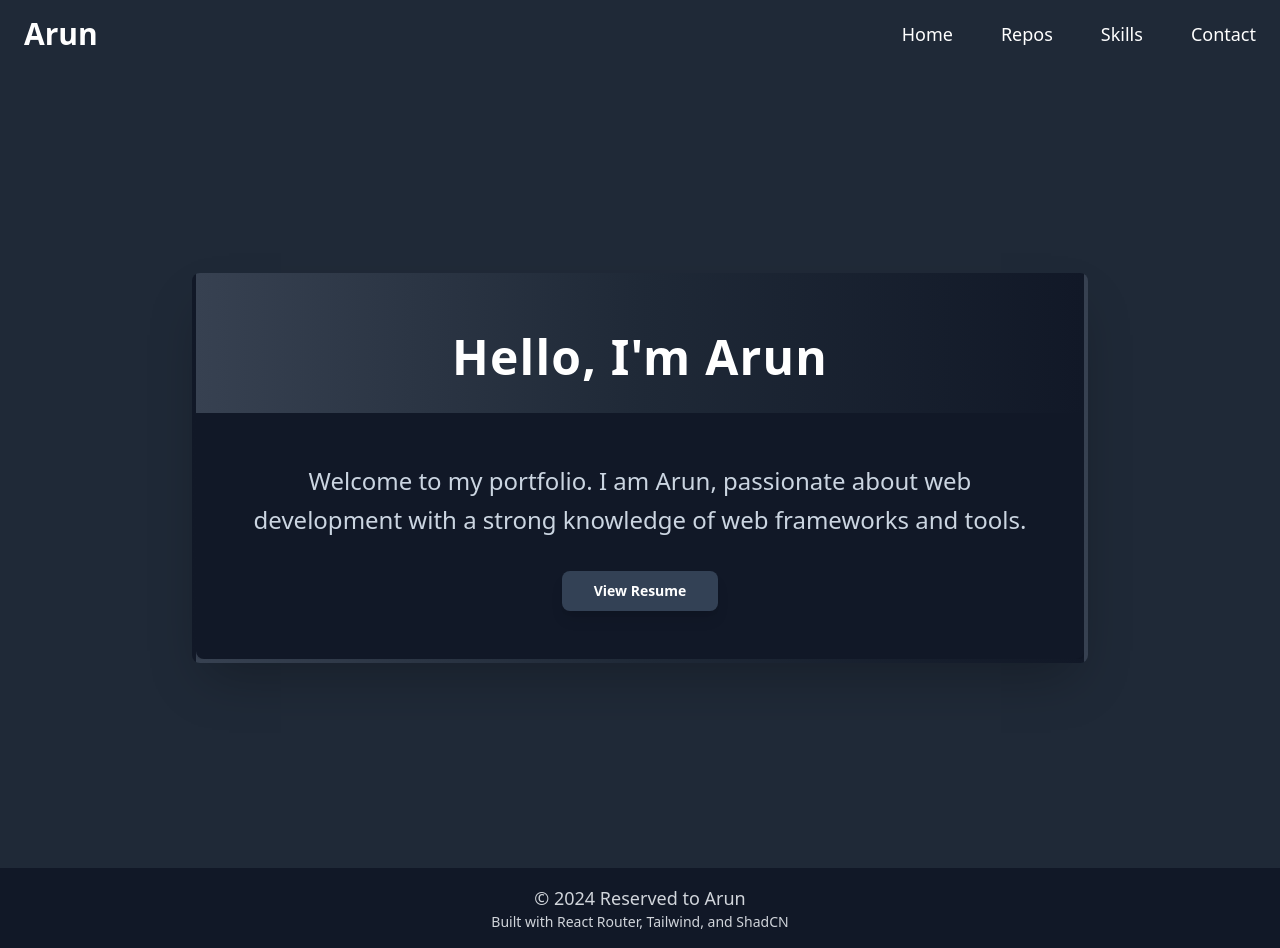
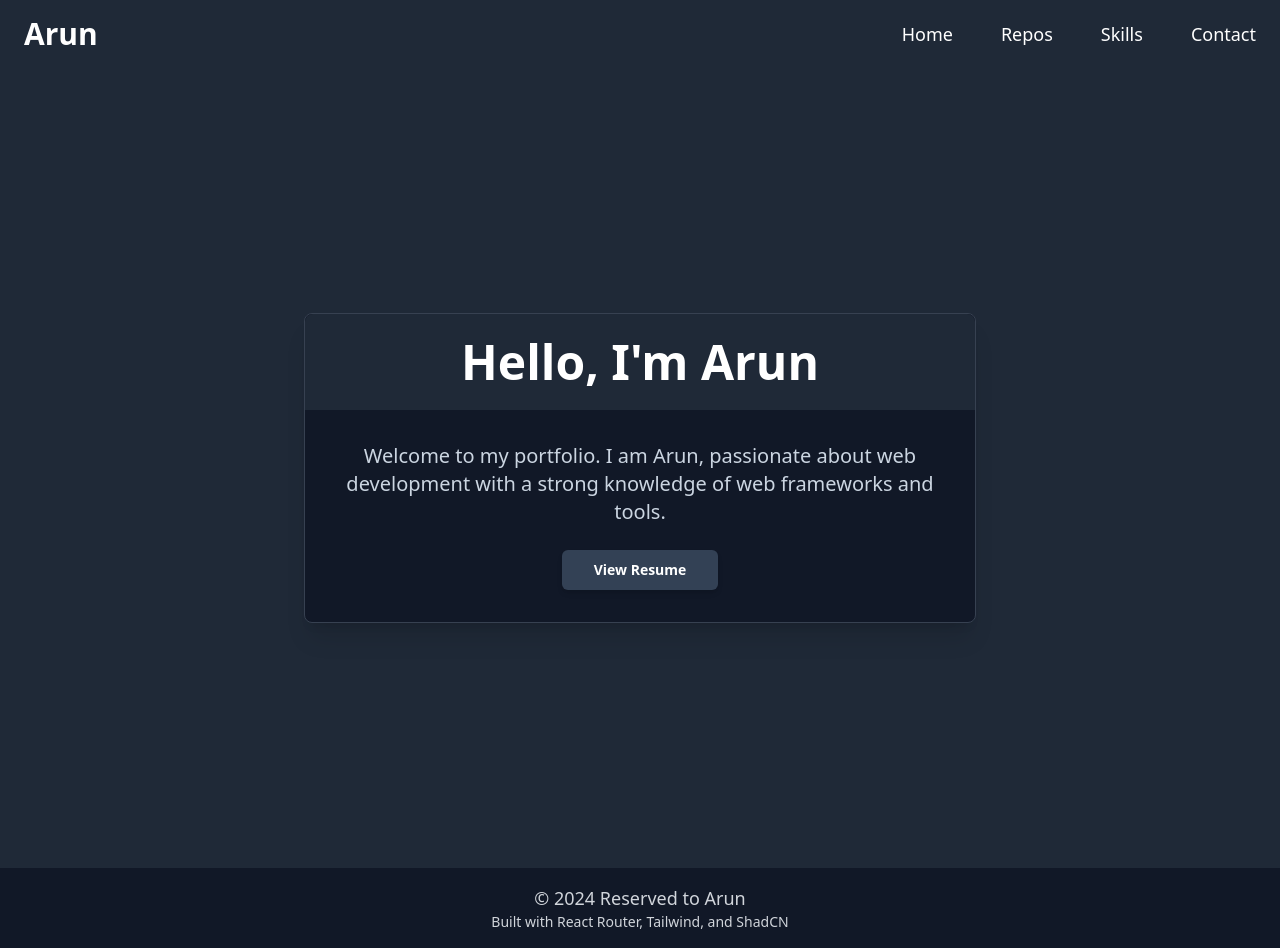
Before and after one commit to arunkumarayinabathina/portfolio, a React (Vite) app: page / in a window 1280 px wide. Built offline with nearby package versions, Linux system fonts and the light colour scheme; the HTML template or start-up script is replaced by a standard one.

Commit message:
Update Home.jsx

```diff
--- a/src/pages/Home.jsx
+++ b/src/pages/Home.jsx
@@ -3,9 +3,9 @@ import { Card, CardContent, CardHeader } from "@/components/ui/card"; // Adjust
 import { Button } from "@/components/ui/button"; // Same here, ensure the correct import path
 
 function Home() {
-
   const handleDownload = () => {
-    const resumeUrl = "https://drive.google.com/file/d/1HGtwzLLzCA31o5nBYj21MSLUGl_Q8E78/view?usp=drive_link";
+    const resumeUrl =
+      "https://drive.google.com/file/d/1HGtwzLLzCA31o5nBYj21MSLUGl_Q8E78/view?usp=drive_link";
 
     const link = document.createElement("a");
     link.href = resumeUrl;
@@ -16,21 +16,25 @@ function Home() {
 
     document.body.removeChild(link);
   };
+
   return (
-    <div className="bg-gray-800 flex items-center justify-center min-h-screen py-12">
-      {/* Large and Attractive Card */}
-      <Card className="max-w-4xl mx-auto shadow-2xl bg-gradient-to-r from-gray-700 via-gray-800 to-gray-900 rounded-lg overflow-hidden border-4 border-transparent hover:border-gray-600 transform transition duration-300 hover:scale-105">
-        <CardHeader className="text-center p-8 mt-12 sm:mt-6 bg-transparent">
-          <h1 className="text-5xl font-extrabold text-white tracking-wide">
+    <div className="bg-gray-800 flex items-center justify-center min-h-screen px-4 sm:px-8">
+      {/* Responsive Card with Simplified Styling */}
+      <Card className="w-full max-w-2xl bg-gray-900 rounded-lg shadow-xl border border-gray-700">
+        <CardHeader className="p-6 text-center bg-gray-800 rounded-t-lg">
+          <h1 className="text-4xl sm:text-5xl font-bold text-white">
             Hello, I'm Arun
           </h1>
         </CardHeader>
-        <CardContent className="bg-gray-900 p-12 text-center rounded-b-lg shadow-lg">
-          <p className="text-2xl text-slate-300 mb-8 leading-relaxed">
-            Welcome to my portfolio. I am Arun, passionate about web development with a strong knowledge of web frameworks and tools.
+        <CardContent className="p-6 sm:p-8 text-center">
+          <p className="text-lg sm:text-xl text-slate-300 mb-6 leading-relaxed">
+            Welcome to my portfolio. I am Arun, passionate about web development
+            with a strong knowledge of web frameworks and tools.
           </p>
-          {/* Stylized Button */}
-          <Button onClick={handleDownload} className="bg-slate-700 text-white font-extrabold py-3 px-8 rounded-lg shadow-lg hover:bg-slate-600 transition duration-300 ease-in-out transform hover:scale-105">
+          <Button
+            onClick={handleDownload}
+            className="bg-slate-700 text-white font-bold py-2 sm:py-3 px-6 sm:px-8 rounded-md shadow-md hover:bg-slate-600 transition-transform duration-300 transform hover:scale-105"
+          >
             View Resume
           </Button>
         </CardContent>
```
